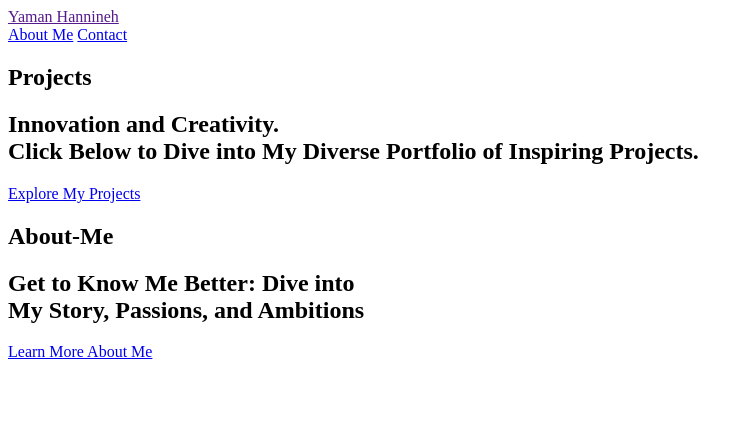
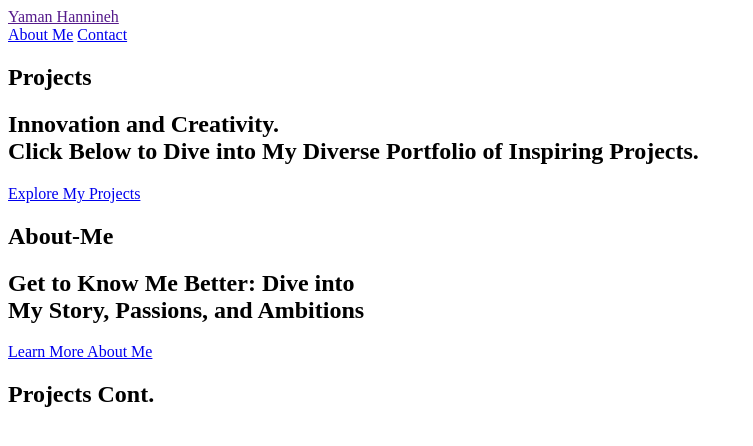
Before and after one commit to NJIT-WIS/midterm-portfolio-yhannineh, a website: page docs/index.html in a window 1280 px wide. Shown: the whole page, without its empty margins (0-753 px from the left). Drawn offline with Linux system fonts and the light colour scheme.

Commit message:
Set up Card section and added title

```diff
--- a/docs/index.html
+++ b/docs/index.html
@@ -30,3 +30,8 @@
                 <a class="pill-link" href="aboutme.html">Learn More About Me</a>
             </div>
         </section>
+        <section id="project-view" class="hero-center">
+            <div class="card-header">
+                <h1>Projects Cont.</h1>
+
+            </div>
```
